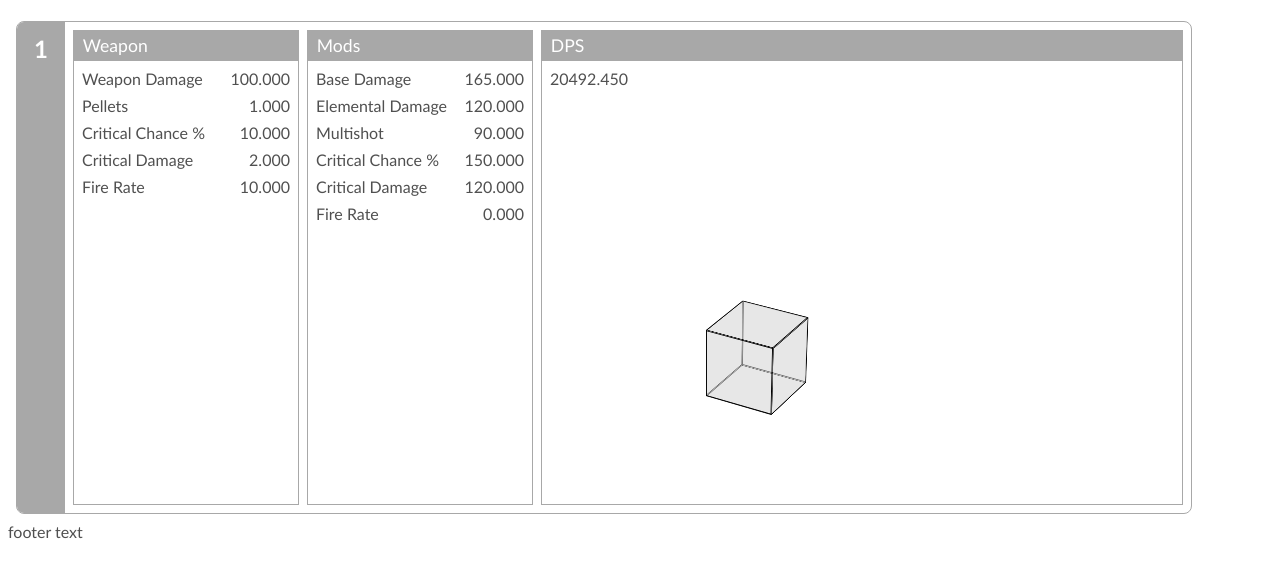
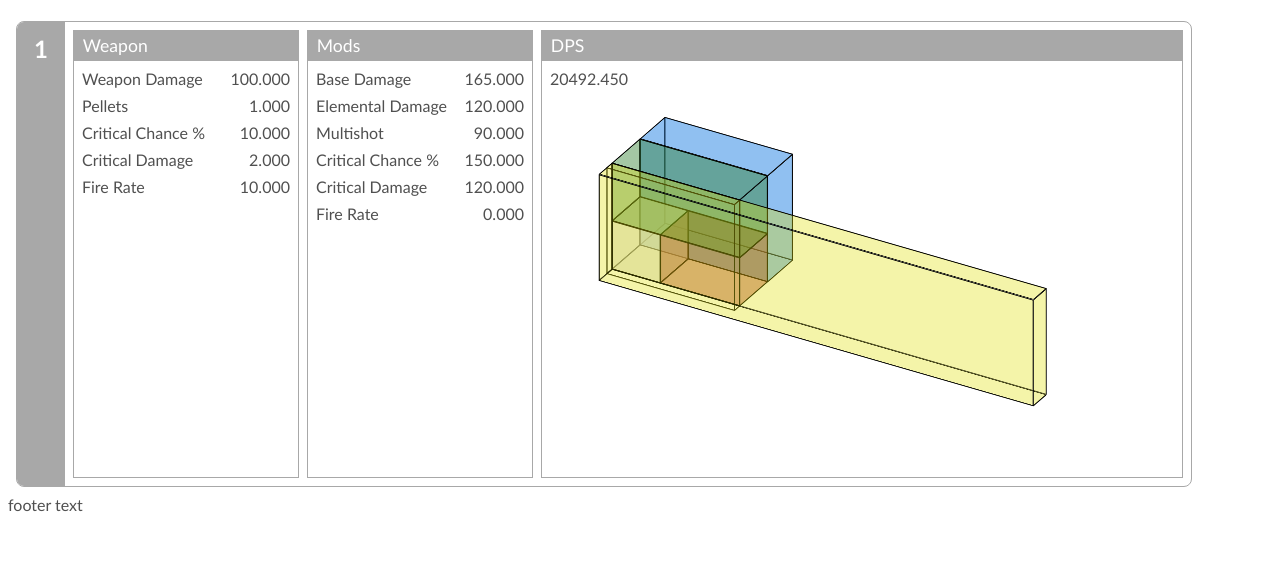
Before and after one commit to i-know-not/Warframe-DPS-Visualizer, a plain HTML site: page visualizer.html in a window 1280 px wide. Shown: the part 58-636 px from the top of the page. Drawn offline with Linux system fonts and the light colour scheme.

Commit message:
Add elemental, multishot, critical visualization

```diff
--- a/visualizer.css
+++ b/visualizer.css
@@ -160,9 +160,9 @@ h3.hPanel
 .dispOrigin
 {
     position:absolute;
-    left:25%;
-    top:75%;
-    transition: all 1s;
+    left:10%;
+    top:50%;
+    transition: all 0.5s;
     overflow:visible;
 }
 
@@ -174,7 +174,7 @@ h3.hPanel
     width:1em;
     height:1em;
     box-shadow:0 0 0 1px black inset;
-    transition: all 1s;
+    transition: all 0.5s;
     /*background-color:#dfdfdfbf;*/
 }
 
@@ -183,6 +183,31 @@ h3.hPanel
     background-color:#dfdfdf7f;
 }
 
+.dmgeDisp
+{
+    background-color:#9f1f1f3f;
+}
+
+.elemDisp
+{
+    background-color:#2f7f2f3f;
+}
+
+.multDisp
+{
+    background-color:#006fdf3f;
+}
+
+.bcrtDisp
+{
+    background-color:#7f7f3f00;
+}
+
+.critDisp
+{
+    background-color:#dfdf002f;
+}
+
 #container
 {
     overflow-x:scroll;
--- a/visualizer.js
+++ b/visualizer.js
@@ -53,12 +53,19 @@ var visualizer=new function()
             yT = y-height/2;
             zT = z-depth/2;
 
-            sides[0b000].style.transform = 'translate3d(-50%,-50%,0) perspective(100em) rotateX('+altitude+'rad) rotateY('+azimuth+'rad) translate3d('+xT+'em,'+yT+'em,'+zT+'em) rotateX( 000deg) rotateY( 000deg) translateZ('+pushTransforms[0b000]+'em)';
-            sides[0b001].style.transform = 'translate3d(-50%,-50%,0) perspective(100em) rotateX('+altitude+'rad) rotateY('+azimuth+'rad) translate3d('+xT+'em,'+yT+'em,'+zT+'em) rotateX( 000deg) rotateY( 180deg) translateZ('+pushTransforms[0b001]+'em)';
-            sides[0b010].style.transform = 'translate3d(-50%,-50%,0) perspective(100em) rotateX('+altitude+'rad) rotateY('+azimuth+'rad) translate3d('+xT+'em,'+yT+'em,'+zT+'em) rotateX( 000deg) rotateY(-090deg) translateZ('+pushTransforms[0b010]+'em)';
-            sides[0b011].style.transform = 'translate3d(-50%,-50%,0) perspective(100em) rotateX('+altitude+'rad) rotateY('+azimuth+'rad) translate3d('+xT+'em,'+yT+'em,'+zT+'em) rotateX( 000deg) rotateY( 090deg) translateZ('+pushTransforms[0b011]+'em)';
-            sides[0b100].style.transform = 'translate3d(-50%,-50%,0) perspective(100em) rotateX('+altitude+'rad) rotateY('+azimuth+'rad) translate3d('+xT+'em,'+yT+'em,'+zT+'em) rotateX(-090deg) rotateY( 000deg) translateZ('+pushTransforms[0b100]+'em)';
-            sides[0b101].style.transform = 'translate3d(-50%,-50%,0) perspective(100em) rotateX('+altitude+'rad) rotateY('+azimuth+'rad) translate3d('+xT+'em,'+yT+'em,'+zT+'em) rotateX( 090deg) rotateY( 000deg) translateZ('+pushTransforms[0b101]+'em)';
+            // sides[0b000].style.transform = 'translate3d(-50%,-50%,0) perspective(100em) rotateX('+altitude+'rad) rotateY('+azimuth+'rad) translate3d('+xT+'em,'+yT+'em,'+zT+'em) rotateX( 000deg) rotateY( 000deg) translateZ('+pushTransforms[0b000]+'em)';
+            // sides[0b001].style.transform = 'translate3d(-50%,-50%,0) perspective(100em) rotateX('+altitude+'rad) rotateY('+azimuth+'rad) translate3d('+xT+'em,'+yT+'em,'+zT+'em) rotateX( 000deg) rotateY( 180deg) translateZ('+pushTransforms[0b001]+'em)';
+            // sides[0b010].style.transform = 'translate3d(-50%,-50%,0) perspective(100em) rotateX('+altitude+'rad) rotateY('+azimuth+'rad) translate3d('+xT+'em,'+yT+'em,'+zT+'em) rotateX( 000deg) rotateY(-090deg) translateZ('+pushTransforms[0b010]+'em)';
+            // sides[0b011].style.transform = 'translate3d(-50%,-50%,0) perspective(100em) rotateX('+altitude+'rad) rotateY('+azimuth+'rad) translate3d('+xT+'em,'+yT+'em,'+zT+'em) rotateX( 000deg) rotateY( 090deg) translateZ('+pushTransforms[0b011]+'em)';
+            // sides[0b100].style.transform = 'translate3d(-50%,-50%,0) perspective(100em) rotateX('+altitude+'rad) rotateY('+azimuth+'rad) translate3d('+xT+'em,'+yT+'em,'+zT+'em) rotateX(-090deg) rotateY( 000deg) translateZ('+pushTransforms[0b100]+'em)';
+            // sides[0b101].style.transform = 'translate3d(-50%,-50%,0) perspective(100em) rotateX('+altitude+'rad) rotateY('+azimuth+'rad) translate3d('+xT+'em,'+yT+'em,'+zT+'em) rotateX( 090deg) rotateY( 000deg) translateZ('+pushTransforms[0b101]+'em)';
+
+            sides[0b000].style.transform = 'translate3d(-50%,-50%,0) rotateX('+altitude+'rad) rotateY('+azimuth+'rad) translate3d('+xT+'em,'+yT+'em,'+zT+'em) rotateX( 000deg) rotateY( 000deg) translateZ('+pushTransforms[0b000]+'em)';
+            sides[0b001].style.transform = 'translate3d(-50%,-50%,0) rotateX('+altitude+'rad) rotateY('+azimuth+'rad) translate3d('+xT+'em,'+yT+'em,'+zT+'em) rotateX( 000deg) rotateY( 180deg) translateZ('+pushTransforms[0b001]+'em)';
+            sides[0b010].style.transform = 'translate3d(-50%,-50%,0) rotateX('+altitude+'rad) rotateY('+azimuth+'rad) translate3d('+xT+'em,'+yT+'em,'+zT+'em) rotateX( 000deg) rotateY(-090deg) translateZ('+pushTransforms[0b010]+'em)';
+            sides[0b011].style.transform = 'translate3d(-50%,-50%,0) rotateX('+altitude+'rad) rotateY('+azimuth+'rad) translate3d('+xT+'em,'+yT+'em,'+zT+'em) rotateX( 000deg) rotateY( 090deg) translateZ('+pushTransforms[0b011]+'em)';
+            sides[0b100].style.transform = 'translate3d(-50%,-50%,0) rotateX('+altitude+'rad) rotateY('+azimuth+'rad) translate3d('+xT+'em,'+yT+'em,'+zT+'em) rotateX(-090deg) rotateY( 000deg) translateZ('+pushTransforms[0b100]+'em)';
+            sides[0b101].style.transform = 'translate3d(-50%,-50%,0) rotateX('+altitude+'rad) rotateY('+azimuth+'rad) translate3d('+xT+'em,'+yT+'em,'+zT+'em) rotateX( 090deg) rotateY( 000deg) translateZ('+pushTransforms[0b101]+'em)';
 
             azimuthMod = azimuth % Math.PI*2;
 
@@ -114,39 +121,6 @@ var visualizer=new function()
         this.setTransform(0,0,0,2,2,2,-Math.PI/6,-Math.PI/6,1);
     }
 
-    /*
-    this.generateBoxSideTransformVals = function(side,azimuth,altitude)
-    {
-        var rotX = 0;
-        var rotY = 0;
-        switch(side)
-        {
-            case 0b000: //front
-                break;
-            case 0b001: //back
-                rotY = Math.PI;
-                break;
-            case 0b010: //left
-                rotY = -Math.PI/2;
-                break;
-            case 0b011: //right
-                rotY = Math.PI/2;
-                break;
-            case 0b100: //bottom
-                rotX = -Math.PI/2;
-                break;
-            case 0b101: //top
-                rotX = Math.PI/2;
-                break;
-        }
-        return [rotX, rotY];
-    }
-
-    this.stringBoxSideTransformVals = function()
-    {
-    }
-    */
-
     function build(id)
     {
         var i;
@@ -160,14 +134,18 @@ var visualizer=new function()
         var DOMDPSVal;
         var DOMDPSDispOrigin;
         var DOMDPSBaseBox;
+        var DOMDPSDmgeBox;
         var DOMDPSElemBox;
         var DOMDPSMultBox;
+        var DOMDPSBCrtBox;
         var DOMDPSCritBox;
 
         var baseDamageBox;
+        var dmgeModBox;
         var elemModBox;
         var multModBox;
-        var critModBox;
+        var baseCritBox;
+        var critModdedBox;
 
         var idStr;
         var descendantList;
@@ -196,14 +174,60 @@ var visualizer=new function()
 
         this.updateDPS = function()
         {
-            unmoddedDPS = params['WepDamage'] * (1+(params['WepCC']/100*(params['WepCD']-1))) * params['WepFR'];
-            moddedDPS = params['WepDamage'] * (1+params['ModDamage']/100) * (1+params['ModElemental']/100) * (1+params['ModMultishot']/100)* (1+(params['WepCC']*(1+params['ModCC']/100)/100*(params['WepCD']*(1+params['ModCD']/100)-1))) * params['WepFR']*(1+params['ModFR']/100);
+            var baseDamageDim;
+            var modDamageWidth;
+            var modElementalWidth;
+            var modElementalHeight;
+            var modMultishotHeight;
+            var modMultishotDepth;
+            var baseCritWidth;
+            var baseCritDepth;
+            var moddedCritWidth;
+            var moddedCritDepth;
+
+            var modDamageBonus = params['ModDamage']/100;
+            var modDamageFactor = 1+modDamageBonus;
+            var modElementalBonus = params['ModElemental']/100;
+            var modElementalFactor = 1+modElementalBonus;
+            var modMultishotBonus = params['ModMultishot']/100;
+            var modMultishotFactor = 1+modMultishotBonus;
+            var baseCritChance = params['WepCC']/100;
+            var baseCritBonus = params['WepCD']-1;
+            var moddedCritChance = baseCritChance * (1+params['ModCC']/100);
+            var moddedCritBonus = params['WepCD']*(1+params['ModCD']/100)-1;
+            unmoddedDPS = params['WepDamage'] * (1+baseCritChance*baseCritBonus) * params['WepFR'];
+            moddedDPS = params['WepDamage'] * modDamageFactor * modElementalFactor * modMultishotFactor * (1+moddedCritChance*moddedCritBonus) * params['WepFR']*(1+params['ModFR']/100);
             console.log(unmoddedDPS);
             console.log(moddedDPS);
             DOMDPSVal.innerHTML=moddedDPS.toFixed(3);
 
-            baseDamageDim = Math.pow(params['WepDamage'],1/3.);
+            baseDamageDim = Math.pow(params['WepDamage'],1/3.)*0.75;
+            modDamageWidth = baseDamageDim * modDamageBonus;
+            modElementalWidth = baseDamageDim * modDamageFactor;
+            modElementalHeight = baseDamageDim * modElementalBonus;
+            modMultishotHeight = baseDamageDim * modElementalFactor;
+            modMultishotDepth = baseDamageDim * modMultishotBonus;
+            baseCritDepth = baseDamageDim * modMultishotFactor * baseCritChance;
+            baseCritWidth = modElementalWidth * baseCritBonus;
+            moddedCritDepth = baseDamageDim * modMultishotFactor * moddedCritChance;
+            moddedCritWidth = modElementalWidth * moddedCritBonus;
+
             baseDamageBox.setTransform(0,0,0,baseDamageDim,baseDamageDim,baseDamageDim,viewAzimuth,viewAltitude,1);
+
+            dmgeModBox.setTransform(baseDamageDim,0,0,modDamageWidth,baseDamageDim,baseDamageDim,viewAzimuth,viewAltitude,1);
+            DOMDPSDmgeBox.style.opacity = Math.abs(modDamageBonus) > 0.1 ? 1 : Math.abs(modDamageBonus)*10;
+
+            elemModBox.setTransform(0,-baseDamageDim,0,modElementalWidth,modElementalHeight,baseDamageDim,viewAzimuth,viewAltitude,1);
+            DOMDPSElemBox.style.opacity = Math.abs(modElementalBonus) > 0.1 ? 1 : Math.abs(modElementalBonus)*10;
+
+            multModBox.setTransform(0,0,-baseDamageDim,modElementalWidth,modMultishotHeight,modMultishotDepth,viewAzimuth,viewAltitude,1);
+            DOMDPSMultBox.style.opacity = Math.abs(modMultishotBonus) > 0.1 ? 1 : Math.abs(modMultishotBonus)*10;
+
+            baseCritBox.setTransform(0,0,baseCritDepth,baseCritWidth,modMultishotHeight,baseCritDepth,viewAzimuth,viewAltitude,1);
+            //DOMDPSBCrtBox.style.opacity =
+
+            critModdedBox.setTransform(0,0,moddedCritDepth,moddedCritWidth,modMultishotHeight,moddedCritDepth,viewAzimuth,viewAltitude,1);
+            //DOMDPSCritBox.style.opacity =
         }
 
         //get html template
@@ -244,30 +268,63 @@ var visualizer=new function()
 
 
         //construct graphics
-        DOMDPSVal = this.DOMBuild.querySelector('#dpsVal'+idStr);
         DOMDPSDisp = this.DOMBuild.querySelector('#dpsDisp'+idStr);
+        DOMDPSVal = DOMDPSDisp.querySelector('#dpsVal'+idStr);
         DOMDPSDispOrigin = this.DOMBuild.querySelector('#dispOrigin'+idStr);
 
-        DOMBaseBox = document.createElement('div');
-        DOMBaseBox.className = 'dispOrigin';
-        DOMBaseBox.id = 'baseBox'+idStr;
-        DOMBaseBox.style.zIndex = 0;
-        DOMDPSDispOrigin.appendChild(DOMBaseBox);
+        DOMDPSBaseBox = document.createElement('div');
+        DOMDPSBaseBox.className = 'dispOrigin';
+        DOMDPSBaseBox.id = 'baseBox'+idStr;
+        DOMDPSBaseBox.style.zIndex = 0+100;
+        DOMDPSDispOrigin.appendChild(DOMDPSBaseBox);
 
-        DOMElemBox = document.createElement('div');
-        DOMElemBox.className = 'dispOrigin';
-        DOMElemBox.id = 'elemBox'+idStr;
-        DOMElemBox.style.zIndex = 1;
-        DOMDPSDispOrigin.appendChild(DOMElemBox);
+        DOMDPSDmgeBox = document.createElement('div');
+        DOMDPSDmgeBox.className = 'dispOrigin';
+        DOMDPSDmgeBox.id = 'baseBox'+idStr;
+        DOMDPSDmgeBox.style.zIndex = 1+100;
+        DOMDPSDispOrigin.appendChild(DOMDPSDmgeBox);
 
-        DOMMultBox = document.createElement('div');
-        DOMMultBox.className = 'dispOrigin';
-        DOMMultBox.id = 'multBox'+idStr;
-        DOMMultBox.style.zIndex = -1;
-        DOMDPSDispOrigin.appendChild(DOMMultBox);
+        DOMDPSElemBox = document.createElement('div');
+        DOMDPSElemBox.className = 'dispOrigin';
+        DOMDPSElemBox.id = 'elemBox'+idStr;
+        DOMDPSElemBox.style.zIndex = 2+100;
+        DOMDPSDispOrigin.appendChild(DOMDPSElemBox);
+
+        DOMDPSMultBox = document.createElement('div');
+        DOMDPSMultBox.className = 'dispOrigin';
+        DOMDPSMultBox.id = 'multBox'+idStr;
+        DOMDPSMultBox.style.zIndex = -1+100;
+        DOMDPSDispOrigin.appendChild(DOMDPSMultBox);
+
+        DOMDPSBCrtBox = document.createElement('div');
+        DOMDPSBCrtBox.className = 'dispOrigin';
+        DOMDPSBCrtBox.id = 'bcrtBox'+idStr;
+        DOMDPSBCrtBox.style.zIndex = 3+100;
+        DOMDPSDispOrigin.appendChild(DOMDPSBCrtBox);
+
+        DOMDPSCritBox = document.createElement('div');
+        DOMDPSCritBox.className = 'dispOrigin';
+        DOMDPSCritBox.id = 'critBox'+idStr;
+        DOMDPSCritBox.style.zIndex = 4+100;
+        DOMDPSDispOrigin.appendChild(DOMDPSCritBox);
 
         baseDamageBox = new box('baseDisp');
-        baseDamageBox.setParent(DOMBaseBox);
+        baseDamageBox.setParent(DOMDPSBaseBox);
+
+        dmgeModBox = new box('dmgeDisp');
+        dmgeModBox.setParent(DOMDPSDmgeBox);
+
+        elemModBox = new box('elemDisp');
+        elemModBox.setParent(DOMDPSElemBox);
+
+        multModBox = new box('multDisp');
+        multModBox.setParent(DOMDPSMultBox);
+
+        baseCritBox = new box('bcrtDisp');
+        baseCritBox.setParent(DOMDPSBCrtBox);
+
+        critModdedBox = new box('critDisp');
+        critModdedBox.setParent(DOMDPSCritBox);
 
         for (var paramName in DOMParams)
         {
```
Also changed, not shown: visualizer.html (+3 -3 lines).
